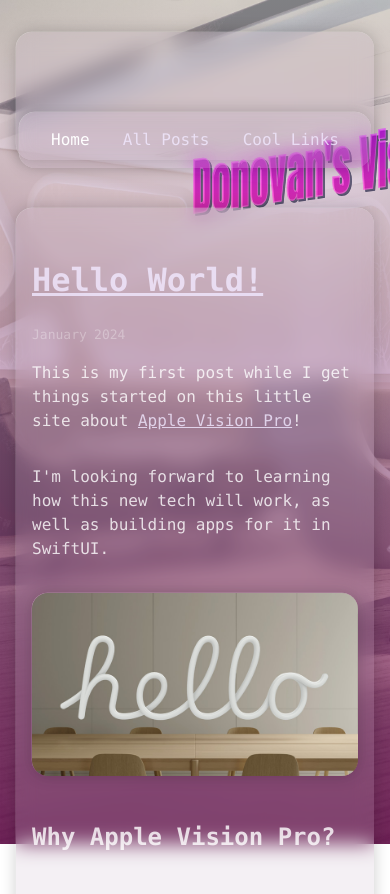
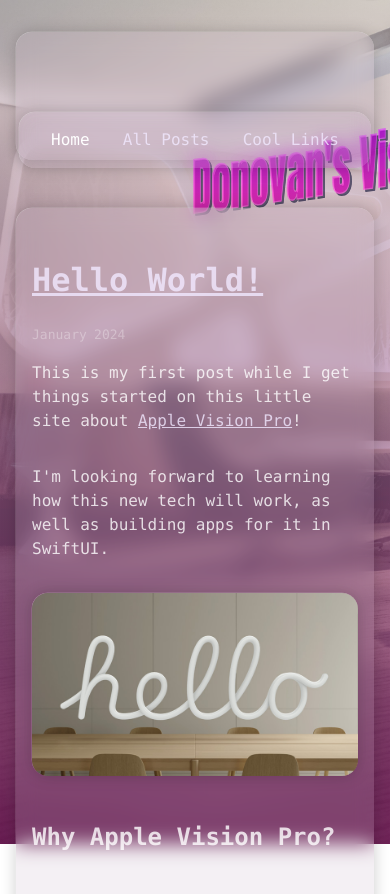
Before and after one commit to donovanh/vision.rodeo, an Eleventy site: page content/index.njk in a window 390 px wide. Shown: the top 894 px of the page. Built offline with nearby package versions, Linux system fonts and the light colour scheme; Eleventy itself is replaced by a stand-in of ours; files that its build step writes are made by us from their sources; files whose address does not match are found by name.

Commit message:
Mobile fixes

```diff
--- a/public/css/index.css
+++ b/public/css/index.css
@@ -68,7 +68,9 @@
 	z-index: -1;
 	position: fixed;
 	bottom: 0;
-	left: -50%;
+	left: 0;
+	right: 0;
+	top: 0;
 	height: 100%;
 	width: 200%;
 	background-size: cover;
@@ -77,7 +79,7 @@
 			rgba(245, 246, 252, 0.52),
 			rgba(117, 19, 93, 0.73)
 		),
-		url(/img/office.webp);
+		url("/img/office.webp");
 	background-repeat: no-repeat;
 	background-attachment: scroll;
 }
```
